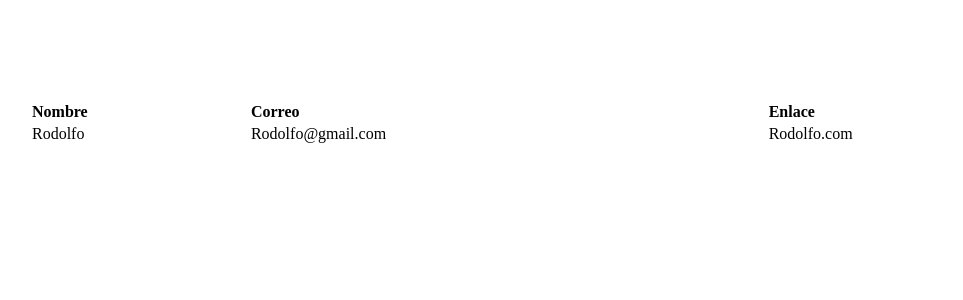
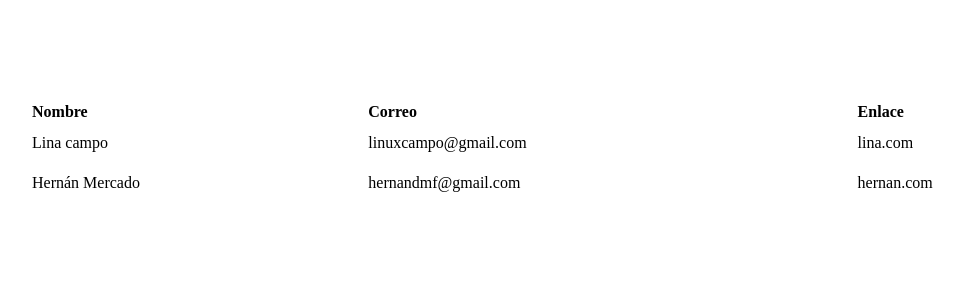
Before and after one commit to Hernan1ro/p-blog, a React (Create React App) app: page / in a window 1280 px wide. Shown: the top 300 px of the page, without its empty margins (79-1042 px from the left). Built offline with nearby package versions, Linux system fonts and the light colour scheme.

Commit message:
styless vs functional components

```diff
--- a/src/components/App.js
+++ b/src/components/App.js
@@ -1,9 +1,25 @@
 import React from "react";
 
-const App = () => {
+class App extends React.Component {
+  constructor() {
+    super();
+    this.state = [
+      {
+        name: "Lina campo",
+        email: "linuxcampo@gmail.com",
+        link: "lina.com",
+      },
+      {
+        name: "Hernán Mercado",
+        email: "hernandmf@gmail.com",
+        link: "hernan.com",
+      },
+    ];
+  }
+  render() {
     return (
       <div className="margen">
-      <table className = "tabla">
+        <table className="tabla">
           <thead>
             <tr>
               <th>Nombre</th>
@@ -12,15 +28,18 @@ const App = () => {
             </tr>
           </thead>
           <tbody>
+            {this.state.map((user) => (
               <tr>
-            <td>Rodolfo</td>
-            <td>Rodolfo@gmail.com</td>
-            <td>Rodolfo.com</td>
+                <td>{user.name}</td>
+                <td>{user.email}</td>
+                <td>{user.link}</td>
               </tr>
+            ))}
           </tbody>
         </table>
       </div>
     );
-};
+  }
+}
 
 export default App;
--- a/src/index.css
+++ b/src/index.css
@@ -6,3 +6,7 @@
   width: 100%;
   text-align: left;
 }
+.tabla td {
+  padding-top: 10px;
+  padding-bottom: 10px;
+}
```
Lines whose indentation alone changed are shown as unchanged.
